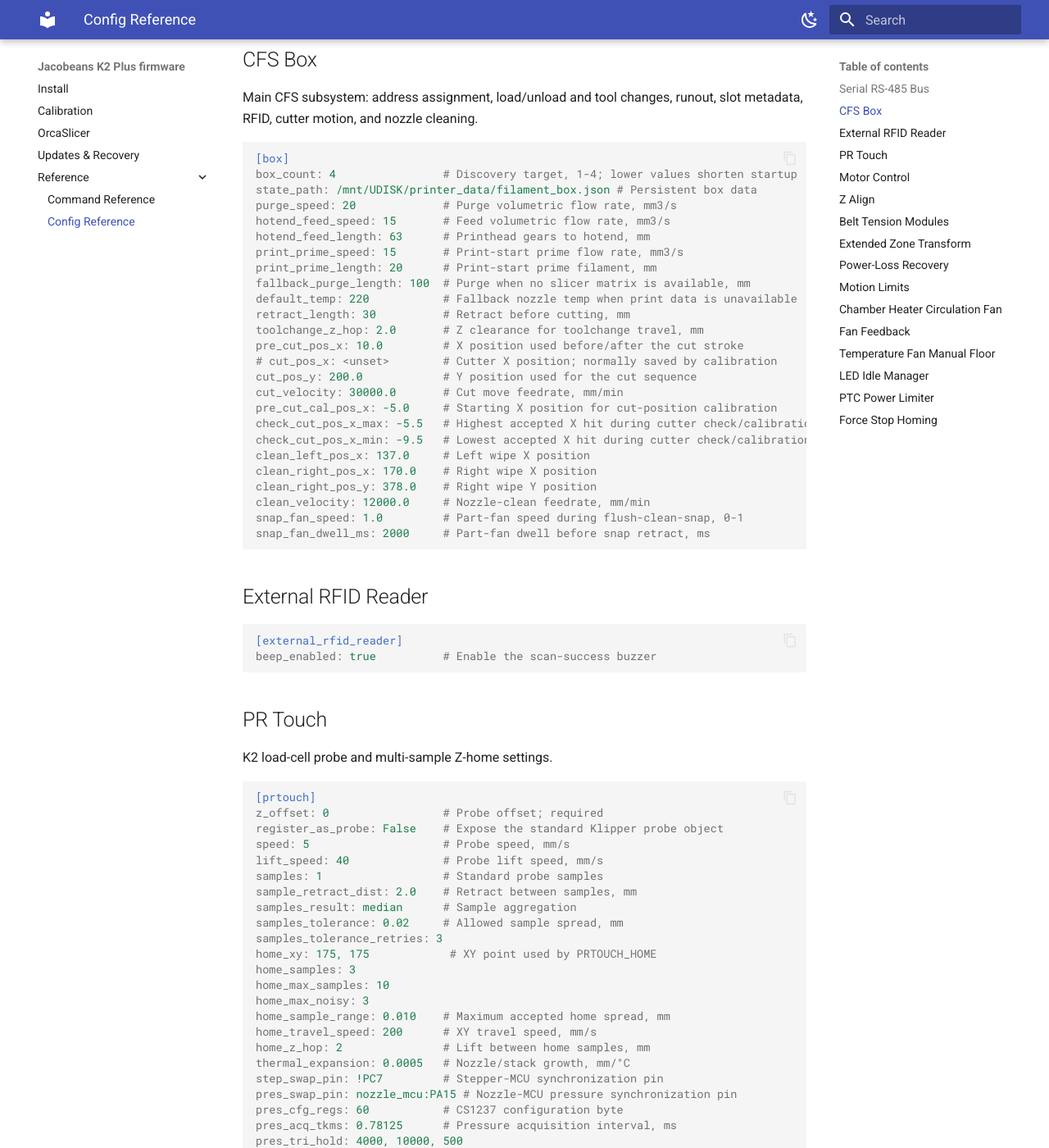
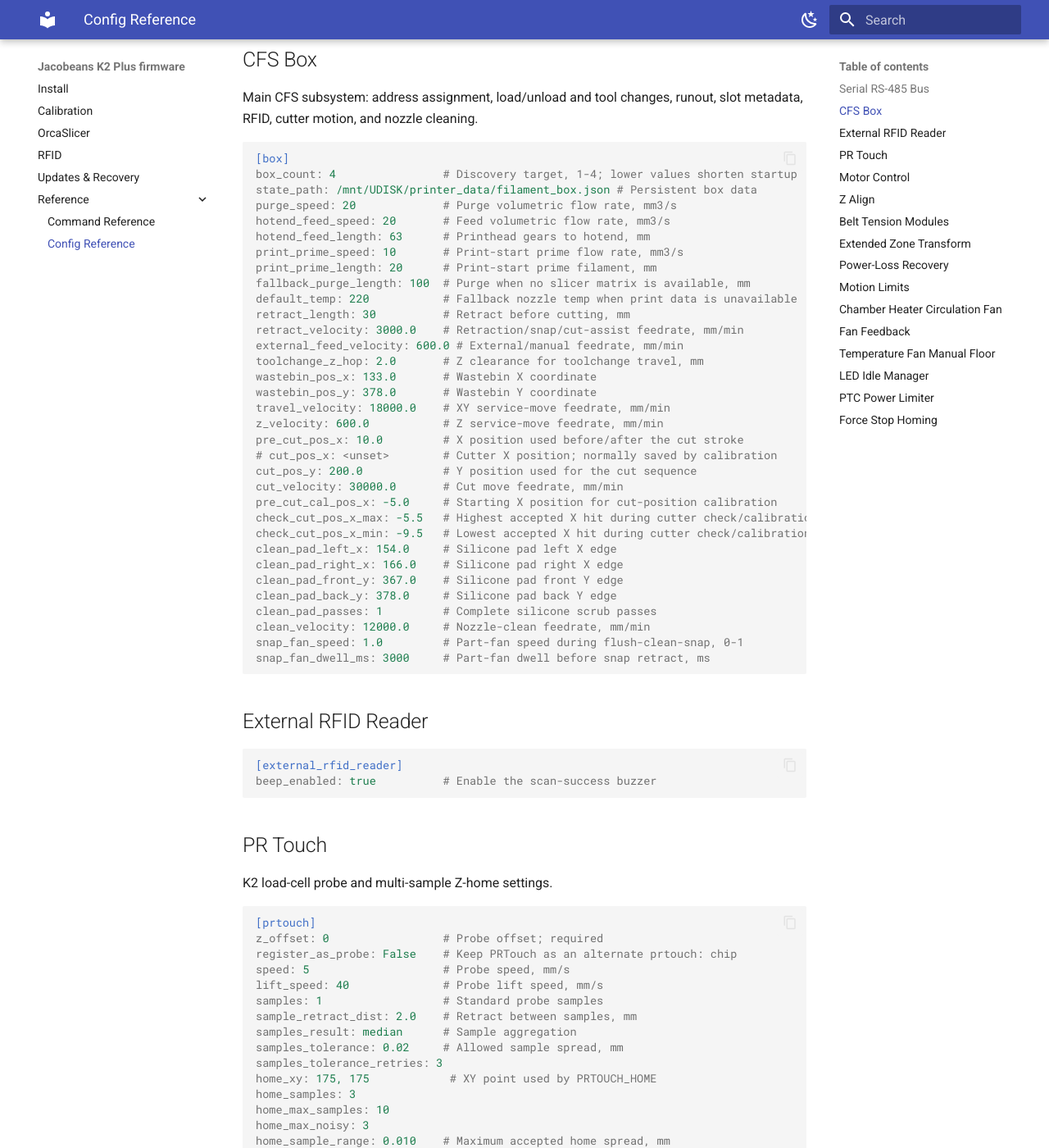
Before and after one commit to Jacob10383/k2-plus-custom-firmware, an MkDocs documentation site: the page built from docs/config-reference.md, in a window 1280 px wide and 1400 px high, scrolled down 566 px. Shown: the whole window at 82% size. Built offline with MkDocs 1.6.1 and Material for MkDocs 9.7.7, drawn with Linux system fonts in a browser that asks for light colours; some of the changed text lies outside the part shown.

Commit message:
Add RFID docs; update calibration & config

````diff
--- a/docs/config-reference.md
+++ b/docs/config-reference.md
@@ -31,14 +31,20 @@
 box_count: 4                # Discovery target, 1-4; lower values shorten startup
 state_path: /mnt/UDISK/printer_data/filament_box.json # Persistent box data
 purge_speed: 20             # Purge volumetric flow rate, mm3/s
-hotend_feed_speed: 15       # Feed volumetric flow rate, mm3/s
+hotend_feed_speed: 20       # Feed volumetric flow rate, mm3/s
 hotend_feed_length: 63      # Printhead gears to hotend, mm
-print_prime_speed: 15       # Print-start prime flow rate, mm3/s
+print_prime_speed: 10       # Print-start prime flow rate, mm3/s
 print_prime_length: 20      # Print-start prime filament, mm
 fallback_purge_length: 100  # Purge when no slicer matrix is available, mm
 default_temp: 220           # Fallback nozzle temp when print data is unavailable
 retract_length: 30          # Retract before cutting, mm
+retract_velocity: 3000.0    # Retraction/snap/cut-assist feedrate, mm/min
+external_feed_velocity: 600.0 # External/manual feedrate, mm/min
 toolchange_z_hop: 2.0       # Z clearance for toolchange travel, mm
+wastebin_pos_x: 133.0       # Wastebin X coordinate
+wastebin_pos_y: 378.0       # Wastebin Y coordinate
+travel_velocity: 18000.0    # XY service-move feedrate, mm/min
+z_velocity: 600.0           # Z service-move feedrate, mm/min
 pre_cut_pos_x: 10.0         # X position used before/after the cut stroke
 # cut_pos_x: <unset>        # Cutter X position; normally saved by calibration
 cut_pos_y: 200.0            # Y position used for the cut sequence
@@ -46,12 +52,14 @@
 pre_cut_cal_pos_x: -5.0     # Starting X position for cut-position calibration
 check_cut_pos_x_max: -5.5   # Highest accepted X hit during cutter check/calibration
 check_cut_pos_x_min: -9.5   # Lowest accepted X hit during cutter check/calibration
-clean_left_pos_x: 137.0     # Left wipe X position
-clean_right_pos_x: 170.0    # Right wipe X position
-clean_right_pos_y: 378.0    # Right wipe Y position
+clean_pad_left_x: 154.0     # Silicone pad left X edge
+clean_pad_right_x: 166.0    # Silicone pad right X edge
+clean_pad_front_y: 367.0    # Silicone pad front Y edge
+clean_pad_back_y: 378.0     # Silicone pad back Y edge
+clean_pad_passes: 1         # Complete silicone scrub passes
 clean_velocity: 12000.0     # Nozzle-clean feedrate, mm/min
 snap_fan_speed: 1.0         # Part-fan speed during flush-clean-snap, 0-1
-snap_fan_dwell_ms: 2000     # Part-fan dwell before snap retract, ms
+snap_fan_dwell_ms: 3000     # Part-fan dwell before snap retract, ms
 ```
 
 ## External RFID Reader
@@ -68,7 +76,7 @@
 ```ini
 [prtouch]
 z_offset: 0                 # Probe offset; required
-register_as_probe: False    # Expose the standard Klipper probe object
+register_as_probe: False    # Keep PRTouch as an alternate prtouch: chip
 speed: 5                    # Probe speed, mm/s
 lift_speed: 40              # Probe lift speed, mm/s
 samples: 1                  # Standard probe samples
@@ -83,7 +91,16 @@
 home_sample_range: 0.010    # Maximum accepted home spread, mm
 home_travel_speed: 200      # XY travel speed, mm/s
 home_z_hop: 2               # Lift between home samples, mm
-thermal_expansion: 0.0005   # Nozzle/stack growth, mm/°C
+thermal_expansion: 0.00083  # Nozzle/stack growth, mm/°C
+scrub_x_start: 173          # Rear-tab wipe start X
+scrub_x_end: 223            # Rear-tab wipe end X
+scrub_y_min: 353            # Random wipe Y range, minimum
+scrub_y_max: 356            # Random wipe Y range, maximum
+scrub_detect_hold_ratio: 2.5
+scrub_detect_deflection: 0.035
+scrub_tab_depth: 0.15
+scrub_no_tab_depth: 0.05
+scrub_speed: 10
 step_swap_pin: !PC7         # Stepper-MCU synchronization pin
 pres_swap_pin: nozzle_mcu:PA15 # Nozzle-MCU pressure synchronization pin
 pres_cfg_regs: 60           # CS1237 configuration byte
--- a/mkdocs.yml
+++ b/mkdocs.yml
@@ -30,6 +30,7 @@
   - Install: index.md
   - Calibration: calibration.md
   - OrcaSlicer: setup.md
+  - RFID: rfid.md
   - Updates & Recovery: updates-recovery.md
   - Reference:
       - Command Reference: command-reference.md
````
Also changed, not shown: other parts of docs/config-reference.md (+0 -1 lines), docs/calibration.md (+13 -0 lines), docs/command-reference.md (+5 -2 lines), docs/rfid.md (added, +174 -0 lines).
